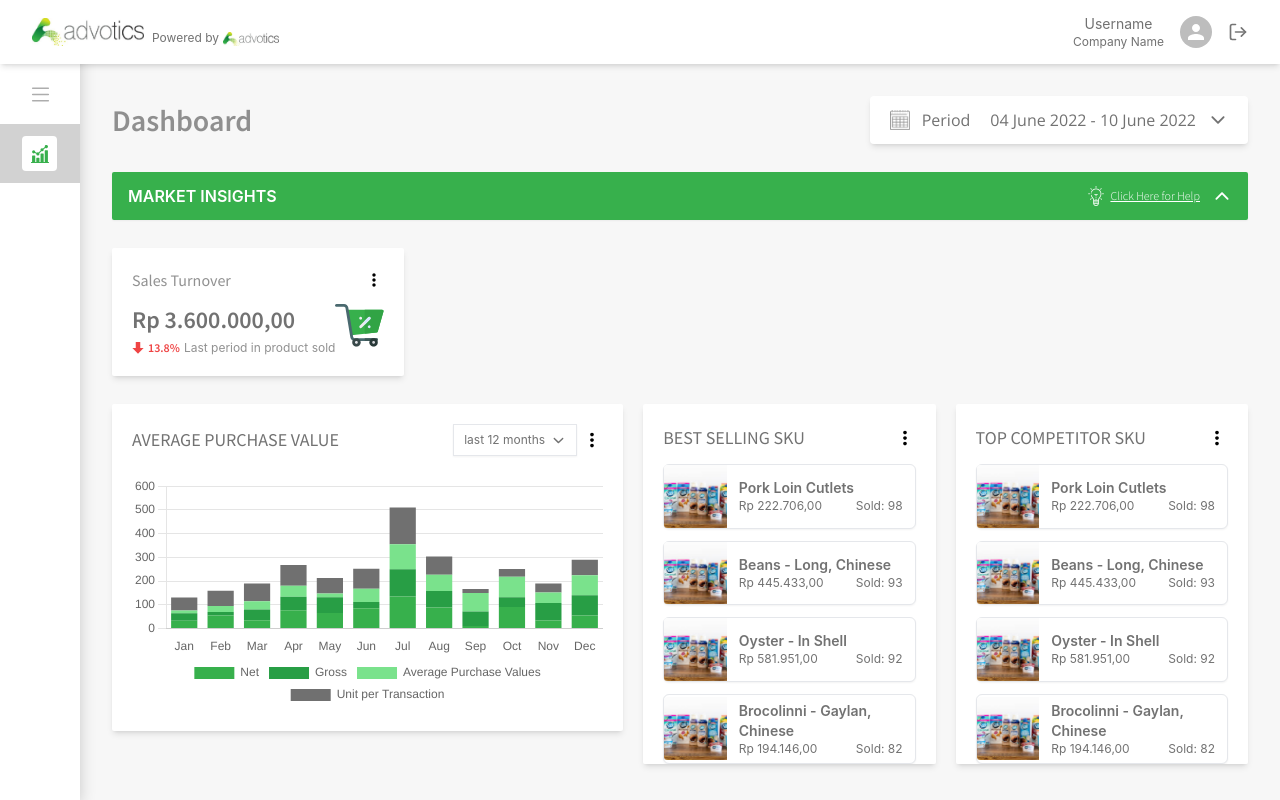
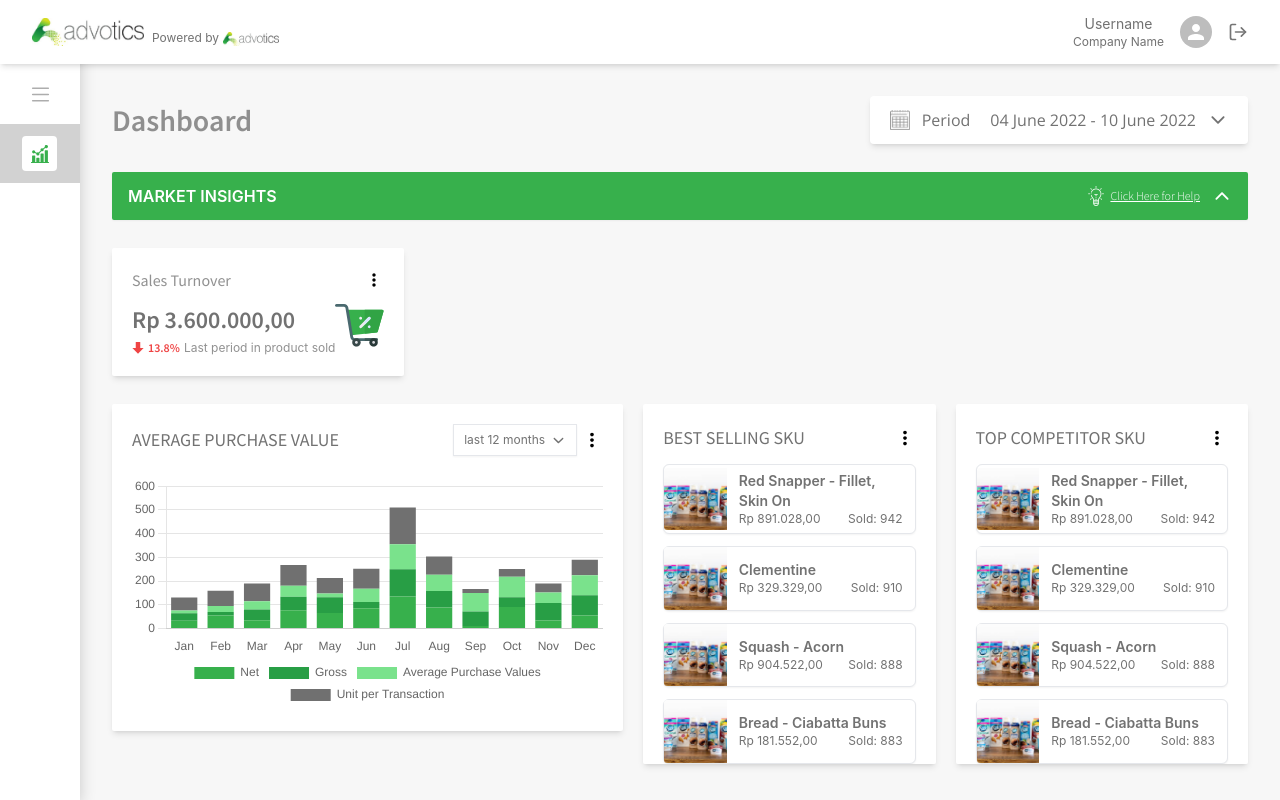
Before and after one commit to zaidanammar/advotics-test, a React (Create React App) app: page /dashboard in a window 1280 px wide. Built offline with nearby package versions, Linux system fonts and the light colour scheme.

Commit message:
:sparkles: handle empty data

```diff
--- a/src/pages/Dashboard.tsx
+++ b/src/pages/Dashboard.tsx
@@ -1,6 +1,8 @@
 /* eslint-disable react-hooks/exhaustive-deps */
-import React, { useContext, useEffect, useRef } from "react";
+import React, { useContext, useEffect, useMemo, useRef } from "react";
+import { isEmpty } from "lodash";
 
+import ASelect from "../components/atoms/ASelect";
 import ADatePicker from "../components/atoms/ADatePicker";
 import MChart from "../components/molecules/MChart";
 import MDatePreview from "../components/molecules/MDatePreview";
@@ -14,7 +16,6 @@ import GlobalContext from "../store/global/context";
 import { IDate, IProduct } from "../core/product/entities";
 import { ProductService } from "../core/product/service";
 import dummyProducts from "../data/products.json";
-import ASelect from "../components/atoms/ASelect";
 
 const Dashboard = () => {
   const { GlobalDispatch, GlobalState } = useContext(GlobalContext);
@@ -22,6 +23,11 @@ const Dashboard = () => {
 
   const datePickerRef = useRef(null);
   UseOutsideClick(datePickerRef, () => handleOpenDatePicker(false));
+
+  const topProducts = useMemo(
+    () => ProductService.getTopProducts(products),
+    [products]
+  );
 
   useEffect(() => {
     handleSetProducts(dummyProducts, date);
@@ -113,14 +119,22 @@ const Dashboard = () => {
               title="BEST SELLING SKU"
               otherStyles="lg:h-[360px] lg:max-h-min max-h-[360px] overflow-auto"
             >
-              {ProductService.getTopProducts(products).map((product, idx) => (
+              {isEmpty(topProducts) ? (
+                <div className="flex justify-center items-center h-4/5">
+                  <h1 className="text-textPrimary font-sans font-semibold underline underline-offset-2">
+                    No records available.
+                  </h1>
+                </div>
+              ) : (
+                topProducts.map((product, idx) => (
                   <div
                     className={"w-full " + (idx !== 9 && "my-3")}
                     key={product.id}
                   >
                     <MProductCard product={product} />
                   </div>
-              ))}
+                ))
+              )}
             </OContainer>
           </div>
           <div className="lg:mt-0 mt-4 w-full">
@@ -128,14 +142,22 @@ const Dashboard = () => {
               title="TOP COMPETITOR SKU"
               otherStyles="lg:h-[360px] lg:max-h-min max-h-[360px] overflow-auto"
             >
-              {ProductService.getTopProducts(products).map((product, idx) => (
+              {isEmpty(topProducts) ? (
+                <div className="flex justify-center items-center h-4/5">
+                  <h1 className="text-textPrimary font-sans font-semibold underline underline-offset-2">
+                    No records available.
+                  </h1>
+                </div>
+              ) : (
+                topProducts.map((product, idx) => (
                   <div
                     className={"w-full " + (idx !== 9 && "my-3")}
                     key={product.id}
                   >
                     <MProductCard product={product} />
                   </div>
-              ))}
+                ))
+              )}
             </OContainer>
           </div>
         </div>
```
Also changed, not shown: src/data/products.json. Lines whose indentation alone changed are shown as unchanged.
